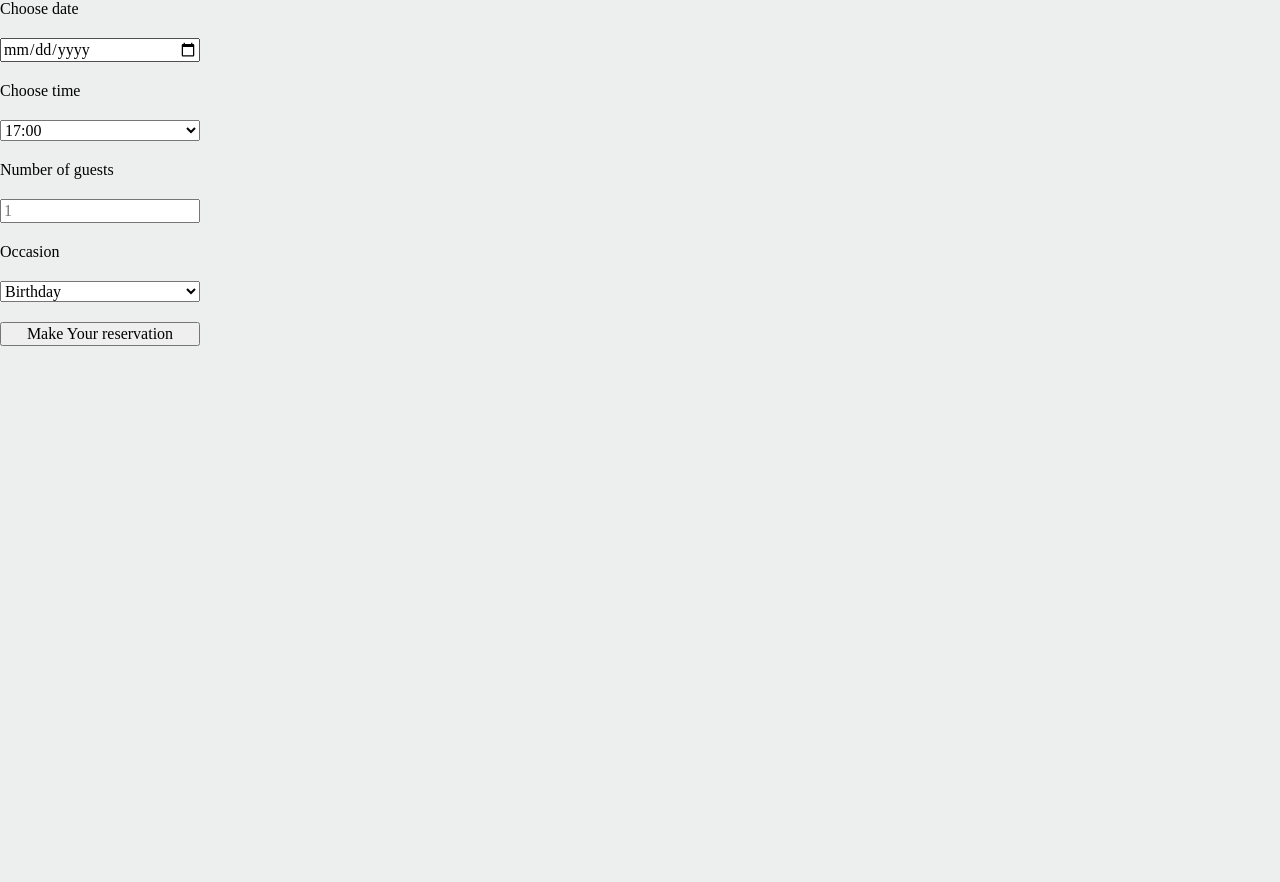
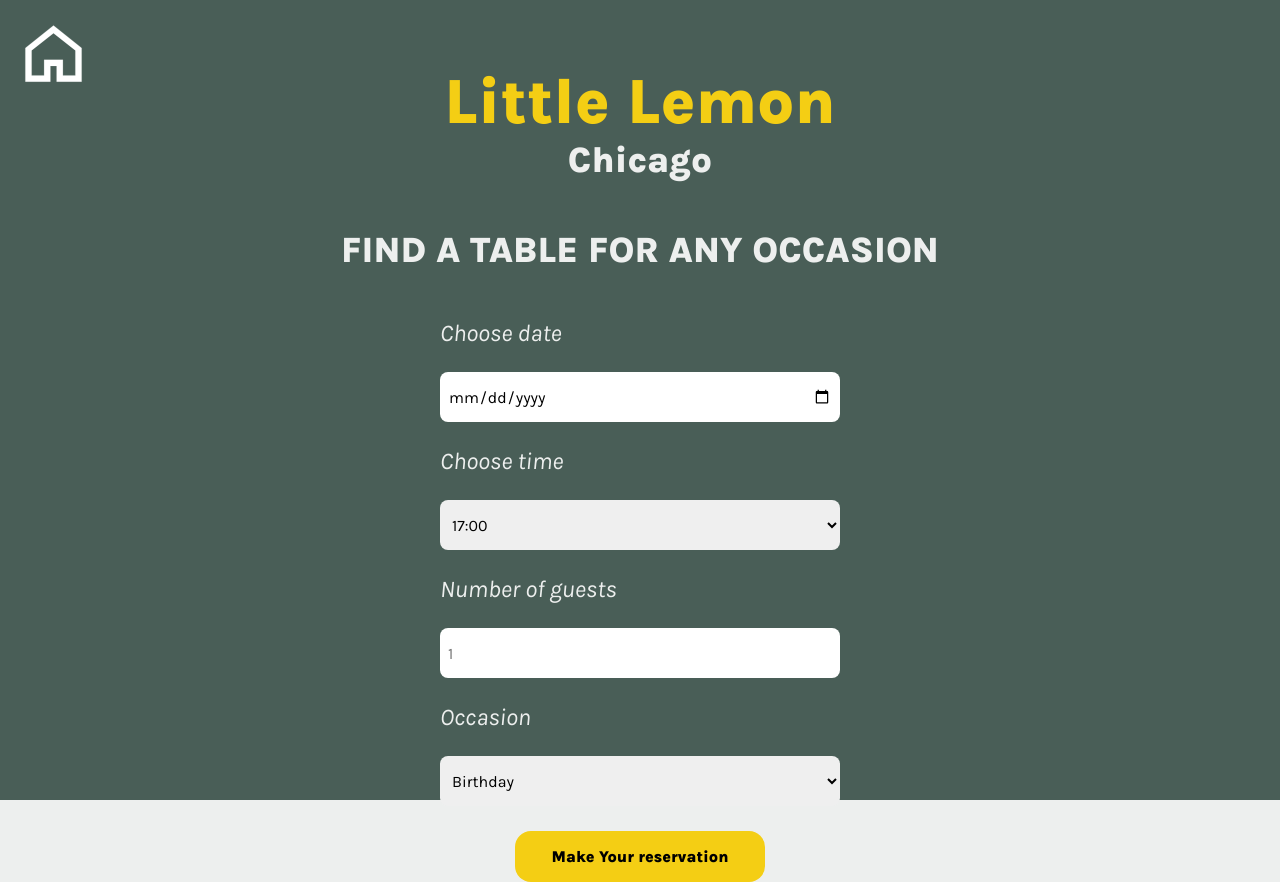
Before and after one commit to marventures/little-lemon-booking-website, a React (Create React App) app: page /bookings in a window 1280 px wide. Before the commit the page ends 800 px from the top, so only its background shows below. Built offline with nearby package versions, Linux system fonts and the light colour scheme; a web font is replaced by a local one.

Commit message:
Style BookingForm Component

```diff
--- a/src/components/BookingForm/BookingForm.js
+++ b/src/components/BookingForm/BookingForm.js
@@ -2,6 +2,8 @@ import { useEffect, useState } from 'react';
 import './BookingForm.styles.css';
 import { submitAPI } from '../../utils/temp';
 import { useNavigate } from 'react-router-dom';
+import { Link as LinkR } from 'react-router-dom';
+import home from '../../assets/booking/home.svg';
 
 const BookingForm = ({ availableTimes, dispatch }) => {
   const navigate = useNavigate();
@@ -54,6 +56,13 @@ const BookingForm = ({ availableTimes, dispatch }) => {
 
   return (
     <section name='reservations' className='booking-form'>
+      <LinkR to='/'>
+        <img src={home} alt='home' className='booking-home' />
+      </LinkR>
+      <div className='bookings-container'>
+        <h2 className='booking-header'>Little Lemon</h2>
+        <h2 className='booking-subheader'>Chicago</h2>
+        <h1 className='booking-title'>Find a Table for any occasion</h1>
         <form className='form-container' onSubmit={handleSubmit}>
           {/* DATE */}
           <label htmlFor='res-date'>Choose date</label>
@@ -65,7 +74,10 @@ const BookingForm = ({ availableTimes, dispatch }) => {
             onChange={e => {
               setBookings({ ...bookings, date: e.target.value });
               // new Date (e.target.value),  date argument on fetchAPI function can access .getDate() and set availableTimes different based on a given Date
-            dispatch({ type: 'UPDATE_TIMES', date: new Date(e.target.value) });
+              dispatch({
+                type: 'UPDATE_TIMES',
+                date: new Date(e.target.value),
+              });
             }}
             required={true}
           />
@@ -114,8 +126,11 @@ const BookingForm = ({ availableTimes, dispatch }) => {
           </select>
 
           {/* SUBMIT */}
-        <button type='submit'>Make Your reservation</button>
+          <button type='submit' className='booking-button'>
+            Make Your reservation
+          </button>
         </form>
+      </div>
     </section>
   );
 };
--- a/src/components/BookingForm/BookingForm.styles.css
+++ b/src/components/BookingForm/BookingForm.styles.css
@@ -1,9 +1,113 @@
 .booking-form {
   height: 100vh;
+  background-color: #495e57;
+  padding: 2rem;
+  font-family: 'Karla', sans-serif;
+  color: #edefee;
+}
+
+.bookings-container {
+  display: flex;
+  flex-direction: column;
+  margin-top: 2rem;
+  align-items: center;
+  justify-content: center;
 }
 
 .form-container {
-  display: grid;
-  max-width: 200px;
-  gap: 20px;
+  display: flex;
+  justify-content: center;
+  align-items: flex-start;
+  flex-direction: column;
+  gap: 25px;
 }
+
+.booking-home {
+  width: 50px;
+  position: fixed;
+  top: 0;
+  left: 0;
+  margin: 1rem;
+}
+
+.booking-home:hover {
+  transform: scale(1.05);
+  transition-duration: 200ms;
+}
+
+.booking-header {
+  color: #f4ce14;
+  font-size: 48px;
+  font-weight: 800;
+}
+
+.booking-subheader {
+  font-size: 18px;
+  font-weight: 800;
+}
+
+.booking-title {
+  margin: 2rem 0;
+  font-size: 18px;
+  font-weight: 800;
+  text-transform: uppercase;
+}
+
+input,
+select {
+  width: 300px;
+  height: 50px;
+  border-radius: 0.5rem;
+  border: none;
+  padding: 0.5rem;
+}
+
+label {
+  font-size: 16px;
+  font-style: italic;
+}
+
+.booking-button {
+  width: 250px;
+  margin: 0 auto;
+  padding: 1rem;
+  font-weight: 800;
+  background-color: #f4ce14;
+  border: none;
+  border-radius: 1rem;
+}
+
+.booking-button:hover {
+  transform: scale(0.95);
+  transition-duration: 200ms;
+  background-color: hsla(50, 91%, 52%, 0.925);
+  cursor: pointer;
+}
+
+@media (min-width: 1024px) {
+  .booking-home {
+    width: 75px;
+  }
+
+  .booking-header {
+    font-size: 64px;
+  }
+
+  .booking-subheader {
+    font-size: 36px;
+  }
+
+  .booking-title {
+    margin: 3rem 0;
+    font-size: 36px;
+  }
+
+  input,
+  select {
+    width: 400px;
+  }
+
+  label {
+    font-size: 24px;
+  }
+}
```
Also changed, not shown: src/assets/booking/home.svg (added). Lines whose indentation alone changed are shown as unchanged.
